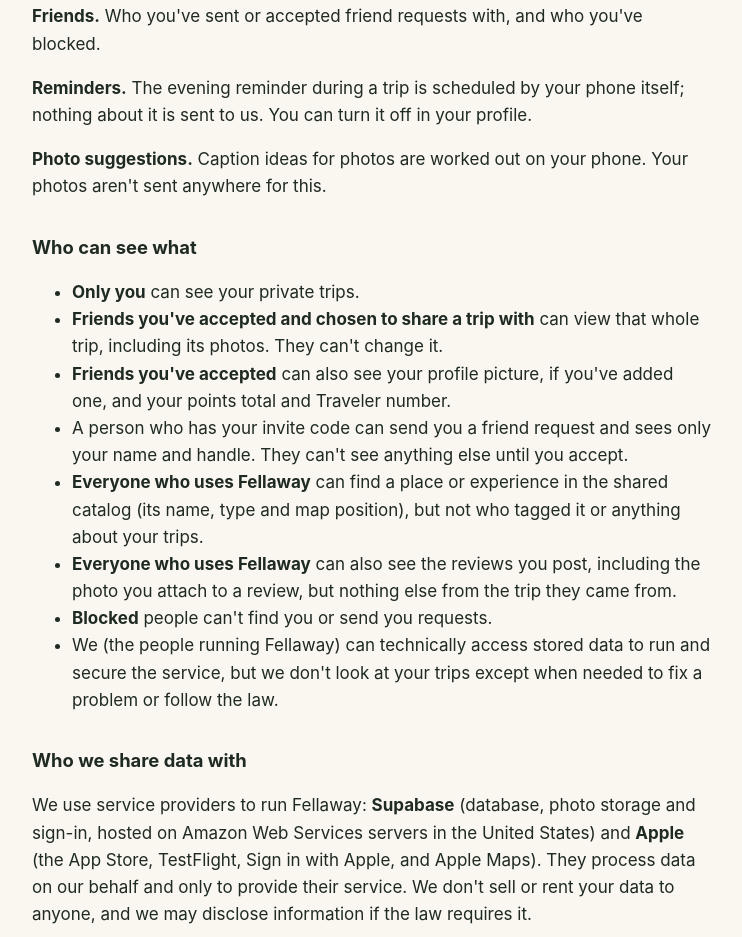
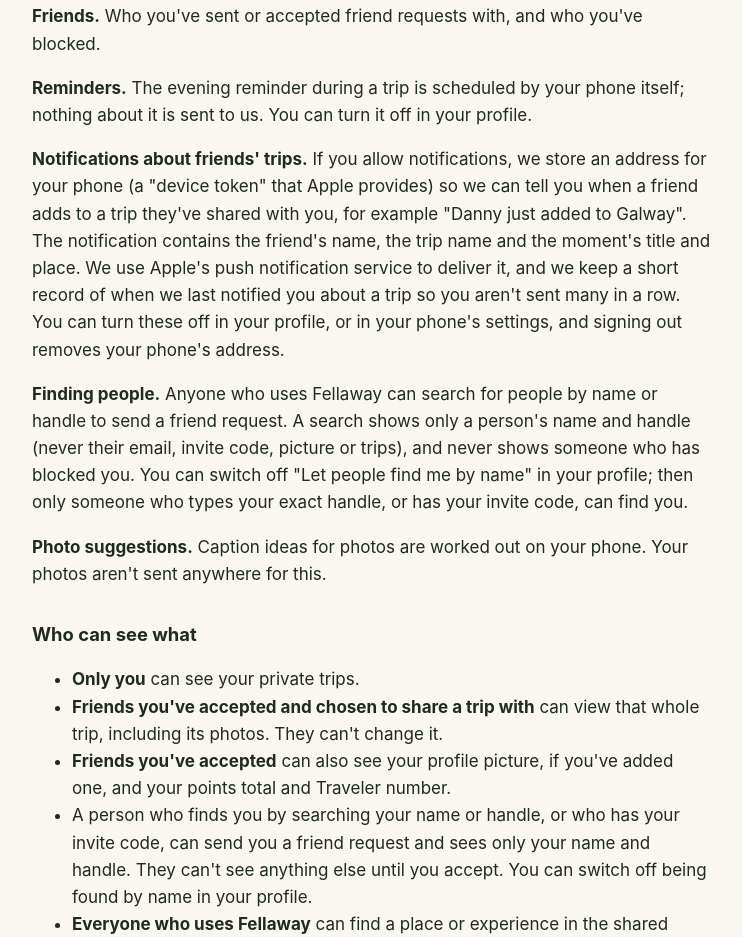
Before and after one commit to fellawayapp/fellaway-site, a plain HTML site: page privacy.html in a window 1280 px wide. Shown: the part 2019-2956 px from the top of the page, without its empty margins (268-1010 px from the left). Drawn offline with Linux system fonts and the light colour scheme.

Commit message:
Update privacy.html

```diff
--- a/privacy.html
+++ b/privacy.html
@@ -36,13 +36,15 @@ footer { color: var(--muted); font-size:.9rem; margin-top: 3rem; }
 <p><strong>Profile picture.</strong> If you add one, we store it on our servers so your friends can see it next to your name. It's optional, and you can remove it any time.</p>
 <p><strong>Friends.</strong> Who you've sent or accepted friend requests with, and who you've blocked.</p>
 <p><strong>Reminders.</strong> The evening reminder during a trip is scheduled by your phone itself; nothing about it is sent to us. You can turn it off in your profile.</p>
+<p><strong>Notifications about friends' trips.</strong> If you allow notifications, we store an address for your phone (a "device token" that Apple provides) so we can tell you when a friend adds to a trip they've shared with you, for example "Danny just added to Galway". The notification contains the friend's name, the trip name and the moment's title and place. We use Apple's push notification service to deliver it, and we keep a short record of when we last notified you about a trip so you aren't sent many in a row. You can turn these off in your profile, or in your phone's settings, and signing out removes your phone's address.</p>
+<p><strong>Finding people.</strong> Anyone who uses Fellaway can search for people by name or handle to send a friend request. A search shows only a person's name and handle (never their email, invite code, picture or trips), and never shows someone who has blocked you. You can switch off "Let people find me by name" in your profile; then only someone who types your exact handle, or has your invite code, can find you.</p>
 <p><strong>Photo suggestions.</strong> Caption ideas for photos are worked out on your phone. Your photos aren't sent anywhere for this.</p>
 <h2>Who can see what</h2>
 <ul>
 <li><strong>Only you</strong> can see your private trips.</li>
 <li><strong>Friends you've accepted and chosen to share a trip with</strong> can view that whole trip, including its photos. They can't change it.</li>
 <li><strong>Friends you've accepted</strong> can also see your profile picture, if you've added one, and your points total and Traveler number.</li>
-<li>A person who has your invite code can send you a friend request and sees only your name and handle. They can't see anything else until you accept.</li>
+<li>A person who finds you by searching your name or handle, or who has your invite code, can send you a friend request and sees only your name and handle. They can't see anything else until you accept. You can switch off being found by name in your profile.</li>
 <li><strong>Everyone who uses Fellaway</strong> can find a place or experience in the shared catalog (its name, type and map position), but not who tagged it or anything about your trips.</li>
 <li><strong>Everyone who uses Fellaway</strong> can also see the reviews you post, including the photo you attach to a review, but nothing else from the trip they came from.</li>
 <li><strong>Blocked</strong> people can't find you or send you requests.</li>
```
